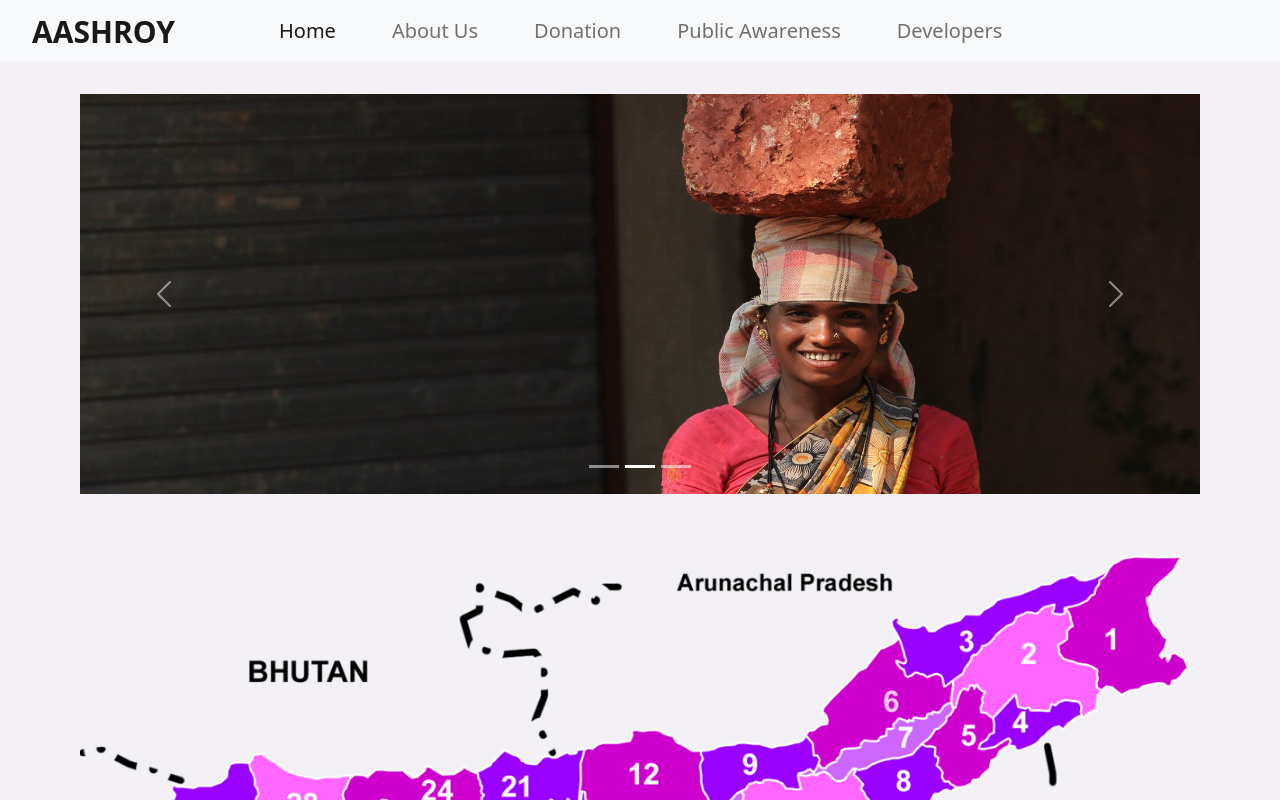
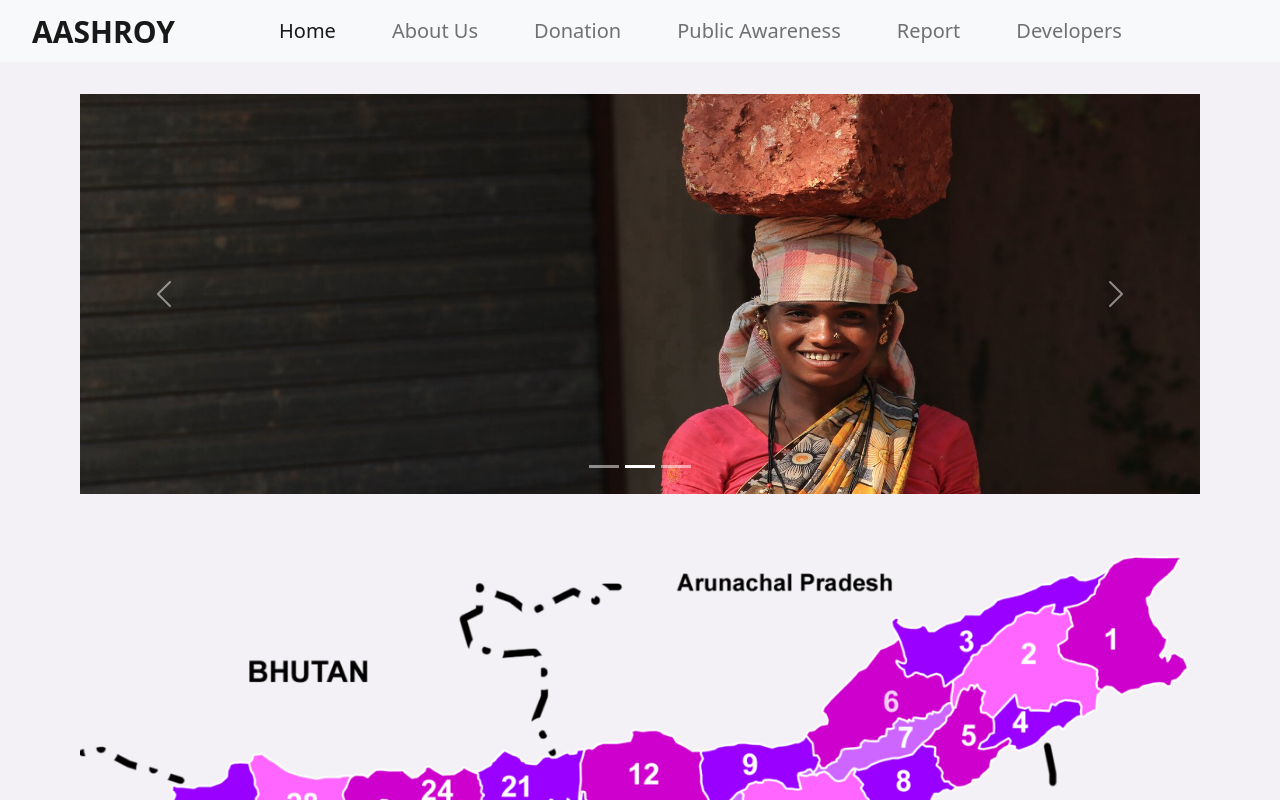
Before and after one commit to decoding-apocalypse/aashroy, a React (Create React App) app in the folder client/: page / in a window 1280 px wide. Shown: the top 800 px of the page. Built offline with nearby package versions, Linux system fonts and the light colour scheme.

Commit message:
fix: link Report page in Navbar

```diff
--- a/client/src/components/Navbar.jsx
+++ b/client/src/components/Navbar.jsx
@@ -40,6 +40,11 @@ const Navbar = (props) => {
             <li className="nav-item">
               <a className="nav-link" href="/public-awareness">
                 <span className="hover-anim">Public Awareness</span>
+              </a>
+            </li>
+            <li className="nav-item">
+              <a className="nav-link" href="/report">
+                <span className="hover-anim">Report</span>
               </a>
             </li>
             <li className="nav-item">
```
